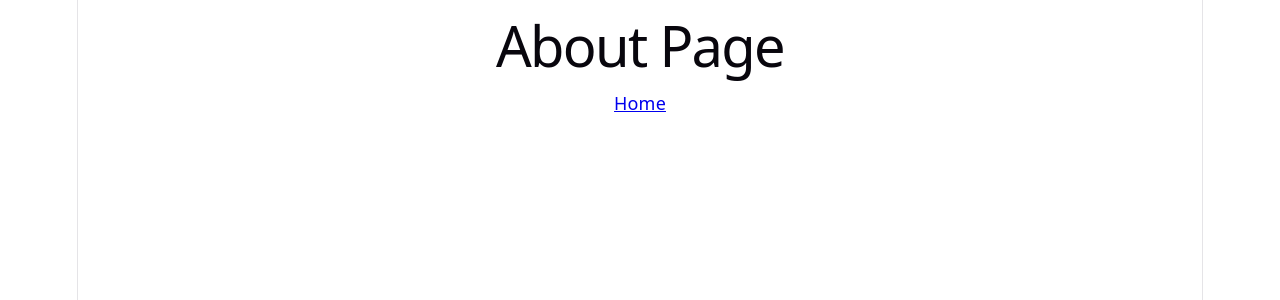
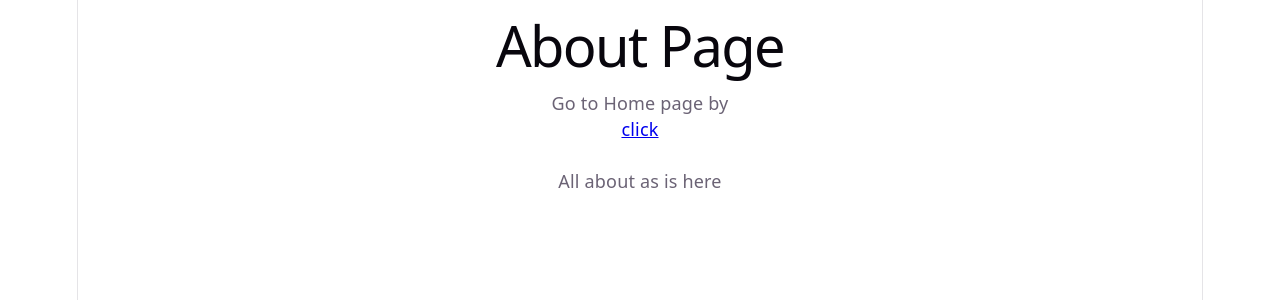
Before and after one commit to mudavathkalyan/react-app, a React (Vite) app: page /about in a window 1280 px wide. Shown: the top 300 px of the page. Built offline with nearby package versions, Linux system fonts and the light colour scheme.

Commit message:
About section added..

```diff
--- a/src/About.jsx
+++ b/src/About.jsx
@@ -7,7 +7,11 @@ function About() {
 
             {/* go to home page */}
 
-            <a href="/">Home</a>
+           <p> Go to Home page by </p> <a href="/">click</a>
+<br />
+<br />
+
+           <p>All about as is here</p>
         </div>
     )
 }
```
